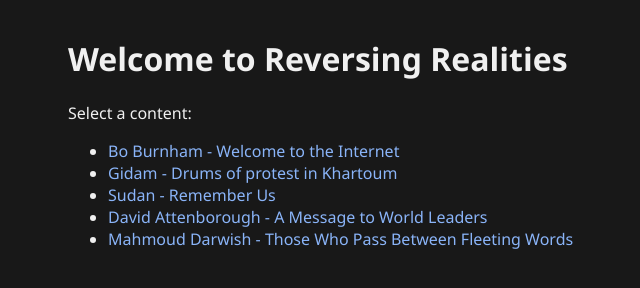
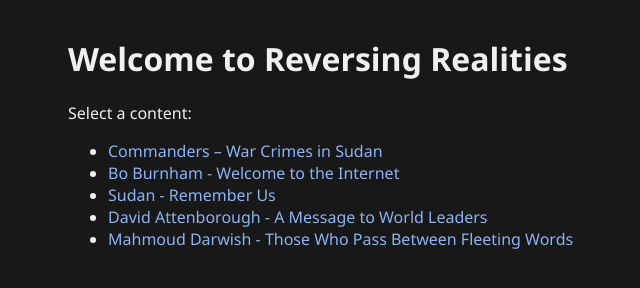
Before and after one commit to kyrt25/Reversing-Realities, a plain HTML site: page index.html in a window 1280 px wide. Shown: the full height of the page, 272-912 px from the left. Drawn offline with Linux system fonts and the light colour scheme.

Commit message:
Add files via upload

```diff
--- a/index.html
+++ b/index.html
@@ -64,11 +64,12 @@
   <script>
     const contents = {
       "video-Commanders": {
+        title: "How Trophy Videos Link Commanders to War Crimes in Sudan",
         html: `
           <div class="container">
             <div class="video-wrapper">
               <iframe
-                src="https://www.youtube.com/watch?v=H231YlstDKk"
+                src="https://www.youtube.com/embed/H231YlstDKk"
                 title="How Trophy Videos Link Commanders to War Crimes in Sudan | Visual Investigations"
                 allow="accelerometer; autoplay; clipboard-write; encrypted-media; gyroscope; picture-in-picture; web-share"
                 allowfullscreen></iframe>
@@ -156,15 +157,15 @@
       const titleElem = document.getElementById('title');
 
       if (contentKey && contents[contentKey]) {
-        titleElem.textContent = contents[contentKey].title;
+        titleElem.textContent = contents[contentKey].title || "Reversing Realities";
         container.innerHTML = contents[contentKey].html;
       } else {
         titleElem.textContent = "Welcome to Reversing Realities";
         container.innerHTML = `
           <p>Select a content:</p>
           <ul>
+            <li><a href="?content=video-Commanders">Commanders – War Crimes in Sudan</a></li>
             <li><a href="?content=video-burnham">Bo Burnham - Welcome to the Internet</a></li>
-            <li><a href="?content=video-Gidam">Gidam - Drums of protest in Khartoum</a></li>
             <li><a href="?content=video-sudan">Sudan - Remember Us</a></li>
             <li><a href="?content=video-attenborough">David Attenborough - A Message to World Leaders</a></li>
             <li><a href="?content=video-mahmoud">Mahmoud Darwish - Those Who Pass Between Fleeting Words</a></li>
```
